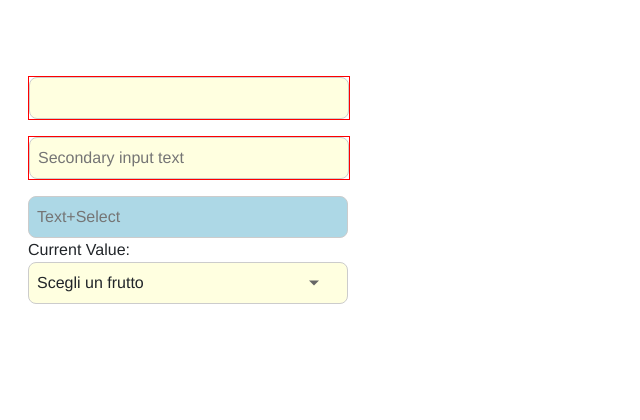
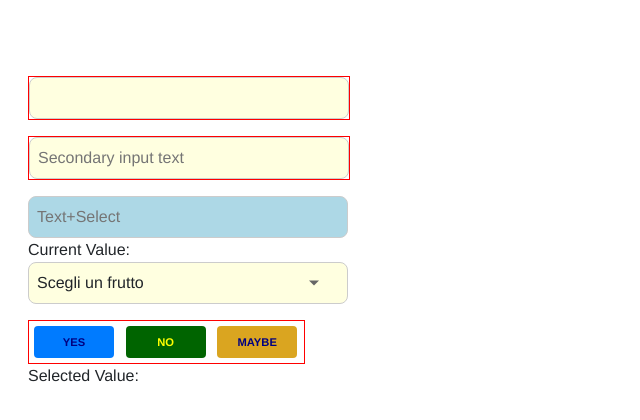
Before and after one commit to jokerltd/VueComponents, a Vue app in the folder components/: page / in a window 1280 px wide. Shown: the top 420 px of the page, without its empty margins (0-640 px from the left). Built offline with nearby package versions, Linux system fonts and the light colour scheme.

Commit message:
Added ButtonsRadioButton, grouped buttons that act as radiobuttons

```diff
--- a/components/src/App.html
+++ b/components/src/App.html
@@ -67,5 +67,18 @@
       :apiParams="{ lang: 'it' }"
     -->
   </div>
-  <span>{{ selectedItem }}</span>
+  <p>{{ selectedItem }}</p>
+
+  <div>
+    <ButtonsRadiobutton
+      v-model="selectedRadioButton"
+      :buttons="buttonOptions"
+      base-class="radio-button"
+      :button-classes="buttonCustomClasses"
+      :merge-classes="true"
+    />
+  </div>
+  <p>Selected Value: {{ selectedRadioButton }}</p>
+<!--      base-class="buttons-radiobutton-base-class" -->
+
 </div>
--- a/components/src/App.vue
+++ b/components/src/App.vue
@@ -4,6 +4,7 @@
 
 /** App,vue **/
 import AutoCompleteTextBox from '@/components/textbox_autocomplete/textbox_autocomplete.vue'
+import ButtonsRadiobutton from '@/components/buttons_radiobutton/buttons_radiobutton.vue'
 import SelectOptions from '@/components/select_options/select_options.vue'
 import TextBox from '@/components/textbox/textbox.vue'
 
@@ -11,6 +12,7 @@ export default {
   name: 'App',
   components: {
     AutoCompleteTextBox,
+    ButtonsRadiobutton,
     SelectOptions,
     TextBox,
   },
@@ -52,6 +54,17 @@ export default {
         'Parola'
       ],
       myOptions: [],
+      selectedRadioButton: null,
+      buttonCustomClasses: [
+        'buttons-radiobutton-base-class',
+        'buttons-radiobutton-base-class buttons-radiobutton-base-class2',
+        'buttons-radiobutton-base-class'
+      ],
+      buttonOptions: [
+        { label: 'Yes', color: '#007BFF', value: 'yes' },
+        { label: 'No', color: 'darkgreen', value: 'no' },
+        { label: 'Maybe', color: 'goldenrod', value: 'maybe' }
+      ],
       selectedItem: null,
     }
   },
@@ -63,6 +76,11 @@ export default {
     handleTextBoxChange(newValue) {
 
       console.log('Text box changed to:', newValue)
+    },
+    handleSelectedRadioButton(value) {
+
+      console.debug("handleSelectedRadioButton(value)", value) /**/
+      this.selectedRadioButton = value
     },
     onSelect(item) {
 
@@ -80,6 +98,14 @@ export default {
   text-align: left;
   -moz-osx-font-smoothing: grayscale;
   -webkit-font-smoothing: antialiased;
+}
+
+.alt {
+  box-shadow: 0 2px 4px rgba(0,0,0,0.2);
+}
+
+.btn-style {
+  border-radius: 8px;
 }
 
 .custom-class-textbox {
@@ -105,4 +131,22 @@ export default {
   width: 100%;
 }
 
+.buttons-radiobutton-base-class {
+  background-color: #333;
+  border-radius: 4px;
+  border: none;
+  color: navy !important;
+  cursor: pointer;
+  font-size: 0.8rem;
+  font-weight: bold;
+  padding: 20px 30px;
+  text-transform: uppercase;
+  transition: background-color 0.3s ease;
+  width: 5rem !important;
+}
+
+.buttons-radiobutton-base-class2 {
+  color: yellow !important;
+}
+
 </style>
--- /dev/null
+++ b/components/src/components/buttons_radiobutton/buttons_radiobutton.html
@@ -0,0 +1,15 @@
+<!-- buttons_radiobutton.html -->
+<div class="shrink-container" style="border: 1px solid red;">
+  <button
+    v-for="(button, index) in buttons"
+    :key="index"
+    :class="[
+      mergedClasses[index],
+      { 'selected': selectedIndex === index }
+    ]"
+    :style="{ backgroundColor: button.color }"
+    @click="selectButton(index)"
+  >
+    {{ button.label }}
+  </button>
+</div>
--- /dev/null
+++ b/components/src/components/buttons_radiobutton/buttons_radiobutton.vue
@@ -0,0 +1,91 @@
+<template src="./buttons_radiobutton.html">
+</template>
+
+<script>
+  /** buttons_radiobutton.vue **/
+
+export default {
+  name: "ButtonsRadiobutton",
+  props: {
+    baseClass: {
+      type: String,
+      default: ''
+    },
+    buttonClasses: {
+      type: Array,
+      default: () => []
+    },
+    buttons: {
+      type: Array,
+      required: true,
+      default: () => []
+    },
+    mergeClasses: {
+      type: Boolean,
+      default: true,
+    },
+  },
+  data() {
+    return {
+      selectedIndex: null
+    }
+  },
+  computed: {
+    mergedClasses() {
+
+      return this.buttons.map((_, index) => {
+
+        const base = this.mergeClasses && this.baseClass ? [this.baseClass] : []
+        const custom = this.buttonClasses[index] || []
+
+        return [...base, ...(Array.isArray(custom) ? custom : [custom])]
+      })
+    }
+  },
+  methods: {
+    selectButton(index) {
+
+      this.selectedIndex = index
+      this.$emit('update:modelValue', this.buttons[index].value);
+    }
+  }
+};
+</script>
+
+<style scoped>
+
+.radio-button-group {
+  display: flex;
+  gap: 10px;
+}
+
+.radio-button {
+  border: none;
+  border-radius: 4px;
+  color: white;
+  cursor: pointer;
+  font-size: 0.7rem;
+  height: 2rem;
+  margin-right: 0.1rem;
+  padding: 2px 3px;
+  transition: background-color 0.3s ease;
+  width: 3rem;
+}
+
+.radio-button.selected {
+  outline: 2px solid #000000;
+  opacity: 0.9;
+}
+
+.shrink-container {
+  box-sizing: border-box;
+  display: inline-flex;
+  grid-template-columns: repeat(auto-fit, minmax(min-content, max-content));
+  gap: 10px;
+  margin: 0;
+  max-width: 100%;
+  padding: 5px 5px;
+  width: fit-content;
+}
+
+</style>
```
